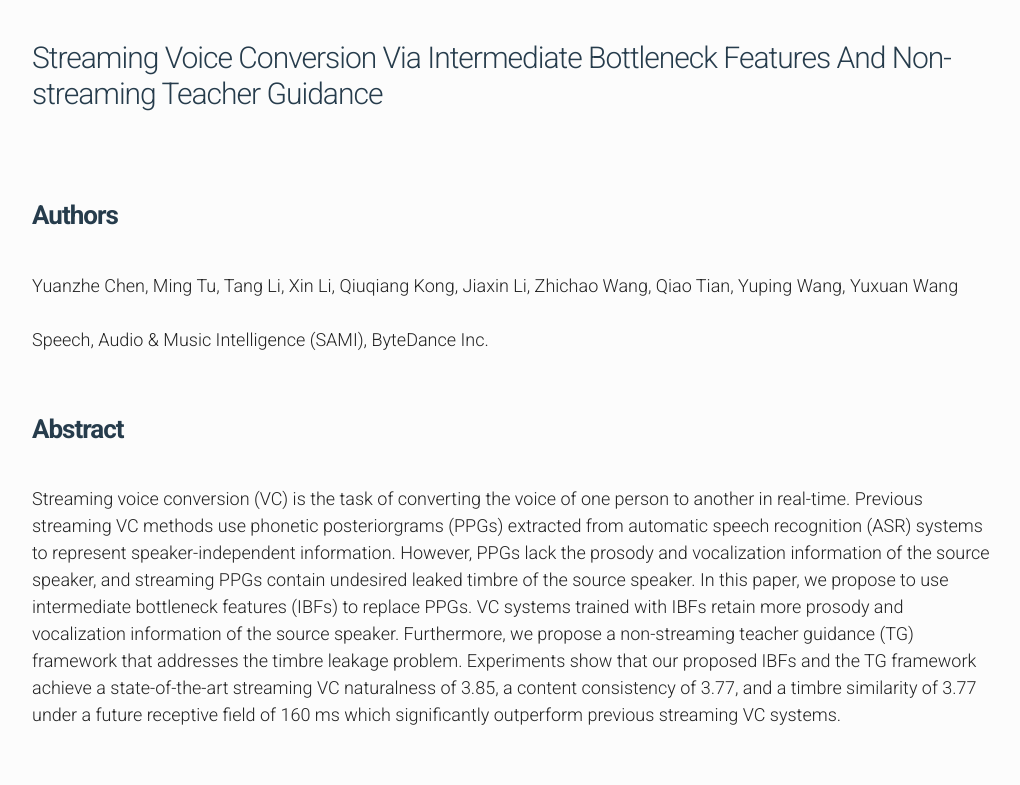
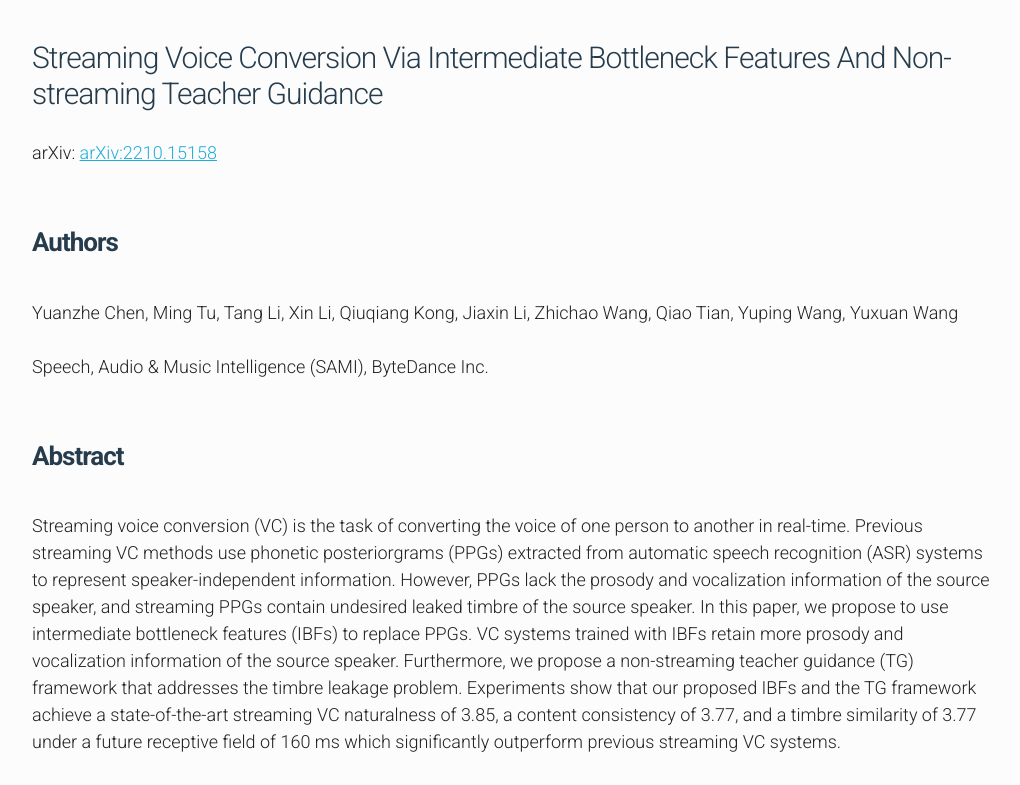
Before and after one commit to qq547276542/StreamingVC.github.io, a plain HTML site: page index.html in a window 1280 px wide. Shown: the top 785 px of the page, without its empty margins (128-1148 px from the left). Drawn offline with nearby package versions, Linux system fonts and the light colour scheme; some packages are replaced by stand-ins of ours.

Commit message:
arxiv link

```diff
--- a/index.html
+++ b/index.html
@@ -29,7 +29,7 @@
 
 			<section itemprop="entry-text">
                 <br>
-<!-- <p>arXiv: <a href="https://arxiv.org/abs/2205.04421">arXiv:666.6666</a></p> -->
+<p>arXiv: <a href="https://arxiv.org/abs/2210.15158">arXiv:2210.15158</a></p>
 
 
 <h2 id="authors">Authors</h2>
```
